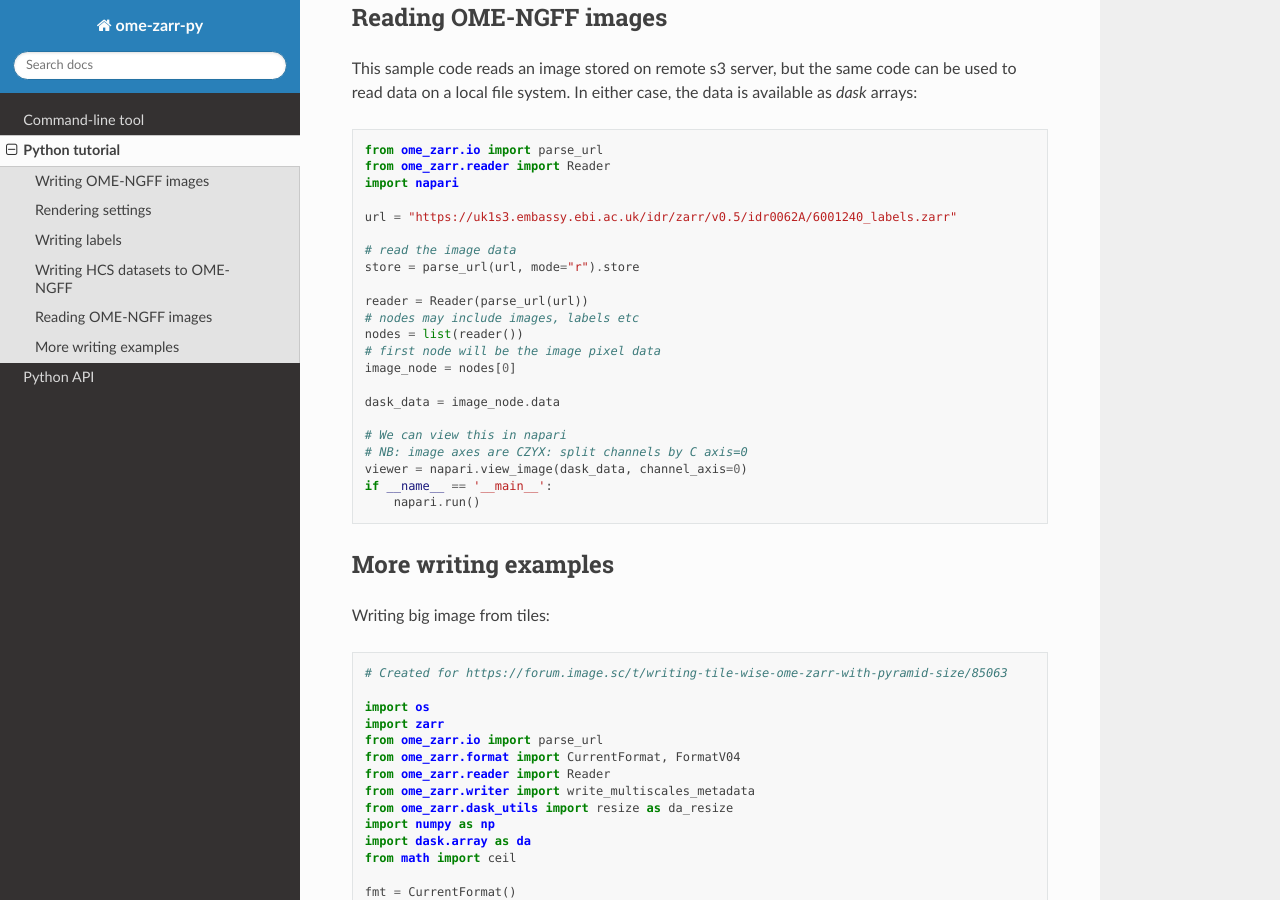
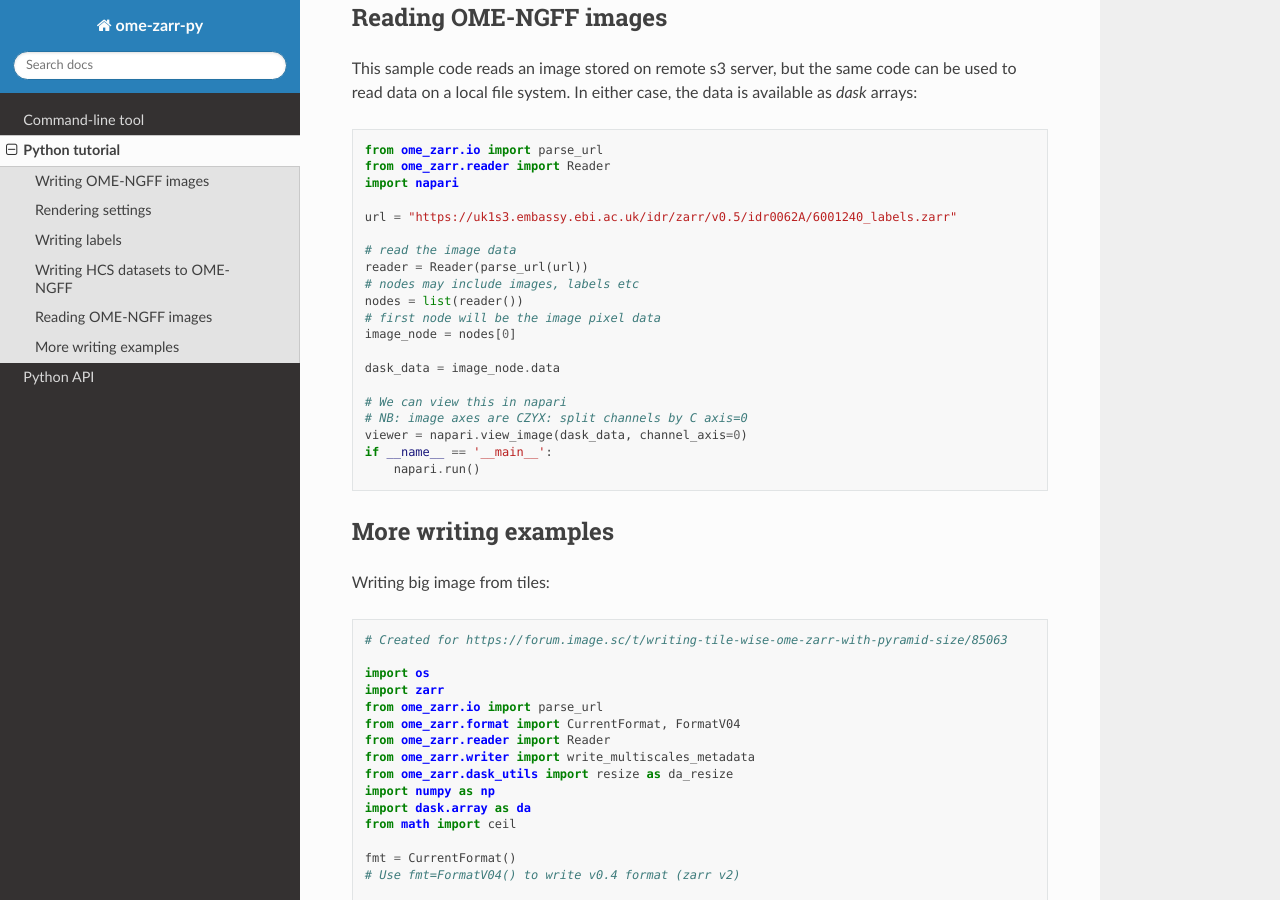
Before and after one commit to ome/ome-zarr-py, a Sphinx documentation site: the page built from docs/source/python.rst, in a window 1280 px wide and 900 px high, scrolled down 3428 px. Built offline with Sphinx 7.4.7 and the Read the Docs theme 3.1.0, drawn with Linux system fonts in a browser that asks for light colours.

Commit message:
Remove unused line from docs python.rst code

```diff
--- a/docs/source/python.rst
+++ b/docs/source/python.rst
@@ -191,8 +191,6 @@ the data is available as `dask` arrays::
     url = "https://uk1s3.embassy.ebi.ac.uk/idr/zarr/v0.5/idr0062A/6001240_labels.zarr"
 
     # read the image data
-    store = parse_url(url, mode="r").store
-
     reader = Reader(parse_url(url))
     # nodes may include images, labels etc
     nodes = list(reader())
```
